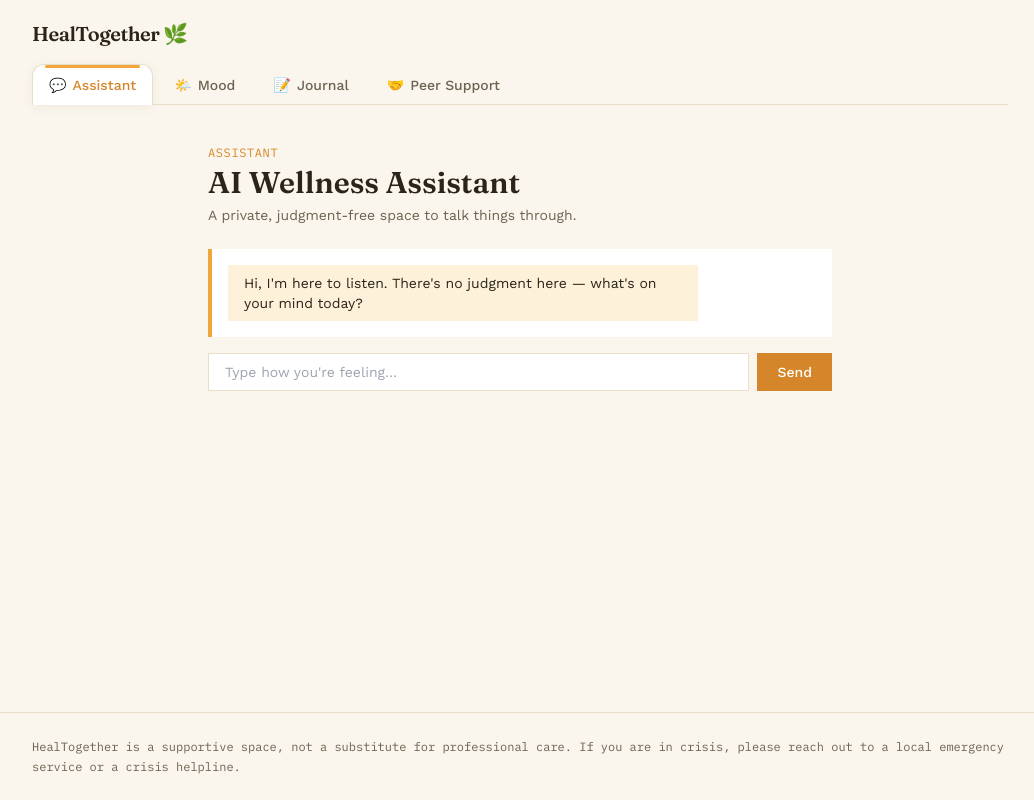
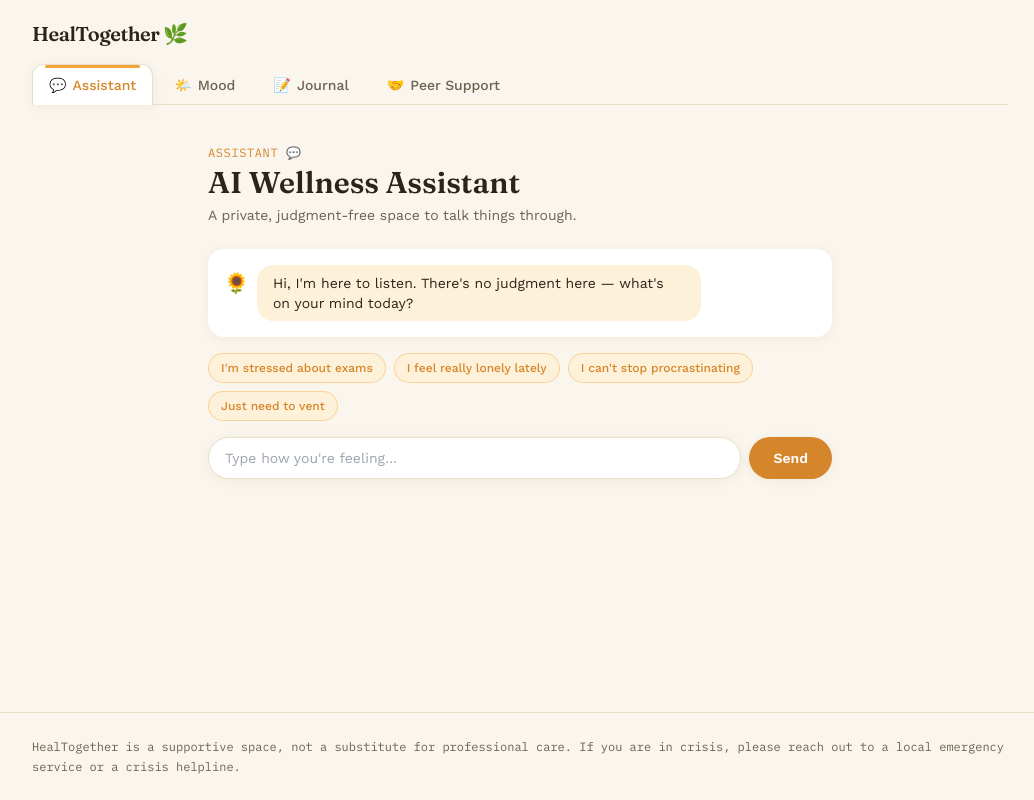
Before and after one commit to priyanshu015211/Heal-Together, a Next.js app: page /chat in a window 1280 px wide. Shown: the whole page, without its empty margins (120-1154 px from the left). Built offline with nearby package versions, Linux system fonts and the light colour scheme.

Commit message:
Update page.js

```diff
--- a/app/chat/page.js
+++ b/app/chat/page.js
@@ -10,14 +10,19 @@ const initialMessages = [
   },
 ];
 
+const STARTERS = [
+  "I'm stressed about exams",
+  "I feel really lonely lately",
+  "I can't stop procrastinating",
+  "Just need to vent",
+];
+
 export default function ChatPage() {
   const [messages, setMessages] = useState(initialMessages);
   const [input, setInput] = useState("");
   const [loading, setLoading] = useState(false);
 
-  async function sendMessage(e) {
-    e.preventDefault();
-    const text = input.trim();
+  async function sendText(text) {
     if (!text || loading) return;
 
     const nextMessages = [...messages, { role: "user", content: text }];
@@ -53,7 +58,7 @@ export default function ChatPage() {
   return (
     <div className="mx-auto flex max-w-2xl flex-col px-6 py-10">
       <span className="font-mono text-xs uppercase tracking-wider text-marigold-dark">
-        Assistant
+        Assistant 💬
       </span>
       <h1 className="mt-1 font-display text-3xl font-semibold text-ink">
         AI Wellness Assistant
@@ -62,37 +67,68 @@ export default function ChatPage() {
         A private, judgment-free space to talk things through.
       </p>
 
-      <div className="mt-6 flex-1 space-y-3 border-l-4 border-marigold bg-card p-4">
+      <div className="mt-6 flex-1 space-y-3 rounded-2xl bg-card p-4 shadow-soft">
         {messages.map((m, i) => (
+          <div key={i} className={`flex gap-2 ${m.role === "user" ? "justify-end" : ""}`}>
+            {m.role === "assistant" && (
+              <span className="mt-1 text-xl" aria-hidden>
+                🌻
+              </span>
+            )}
             <div
-            key={i}
-            className={`max-w-[80%] px-4 py-2 text-sm ${
+              className={`max-w-[75%] rounded-2xl px-4 py-2 text-sm ${
                 m.role === "assistant"
                   ? "bg-marigold-light text-ink"
-                : "ml-auto bg-ink text-paper"
+                  : "bg-plum text-white"
               }`}
             >
               {m.content}
             </div>
+          </div>
         ))}
         {loading && (
-          <div className="max-w-[80%] bg-marigold-light px-4 py-2 font-mono text-xs text-ink-soft">
+          <div className="flex gap-2">
+            <span className="mt-1 text-xl" aria-hidden>
+              🌻
+            </span>
+            <div className="rounded-2xl bg-marigold-light px-4 py-2 font-mono text-xs text-ink-soft">
               typing…
+            </div>
           </div>
         )}
       </div>
 
-      <form onSubmit={sendMessage} className="mt-4 flex gap-2">
+      {messages.length <= 1 && (
+        <div className="mt-4 flex flex-wrap gap-2">
+          {STARTERS.map((s) => (
+            <button
+              key={s}
+              onClick={() => sendText(s)}
+              className="rounded-full border border-marigold/40 bg-marigold-light px-3 py-1.5 text-xs font-medium text-marigold-dark transition hover:bg-marigold/30"
+            >
+              {s}
+            </button>
+          ))}
+        </div>
+      )}
+
+      <form
+        onSubmit={(e) => {
+          e.preventDefault();
+          sendText(input.trim());
+        }}
+        className="mt-4 flex gap-2"
+      >
         <input
           value={input}
           onChange={(e) => setInput(e.target.value)}
           placeholder="Type how you're feeling…"
-          className="flex-1 border border-rule bg-card px-4 py-2 text-sm focus:border-marigold-dark focus:outline-none"
+          className="flex-1 rounded-full border border-rule bg-card px-4 py-2.5 text-sm shadow-soft focus:border-marigold-dark focus:outline-none"
         />
         <button
           type="submit"
           disabled={loading}
-          className="bg-marigold-dark px-5 py-2 text-sm font-medium text-white transition hover:opacity-90 disabled:opacity-50"
+          className="rounded-full bg-marigold-dark px-6 py-2.5 text-sm font-semibold text-white shadow-soft transition hover:opacity-90 disabled:opacity-50"
         >
           Send
         </button>
```
Lines whose indentation alone changed are shown as unchanged.
